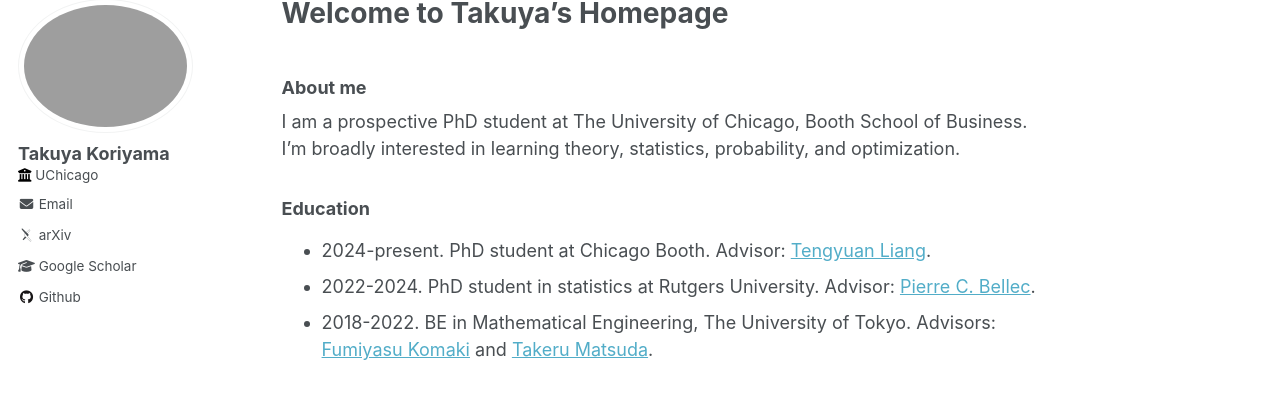
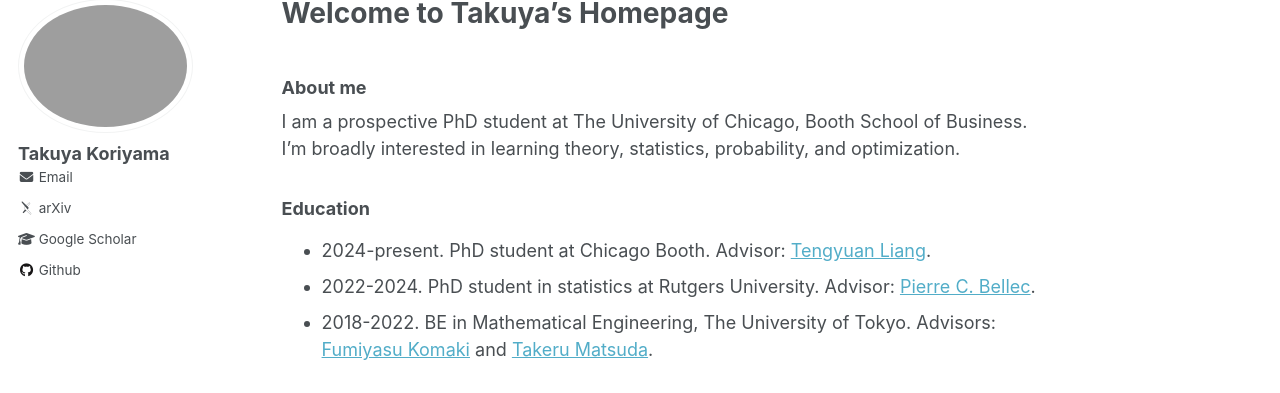
Before and after one commit to TakuyaKoriyama/takuyakoriyama.github.io, a Jekyll site: the page built from _pages/about.md, in a window 1280 px wide. Shown: the part 119-512 px from the top of the page. Built offline with Jekyll 4.4.1, drawn with Linux system fonts in a browser that asks for light colours; some web fonts are replaced.

Commit message:
Update _config.yml

```diff
--- a/_config.yml
+++ b/_config.yml
@@ -26,7 +26,7 @@ author:
   pronouns         : # example: "she/her"
   # bio              : "PhD student at UChicago"
   location         : # "Earth"
-  employer         : "UChicago"
+  # employer         : "UChicago"
   uri              : # URL
   email            : "takuya.koriyama@rutgers.edu"
 
```
